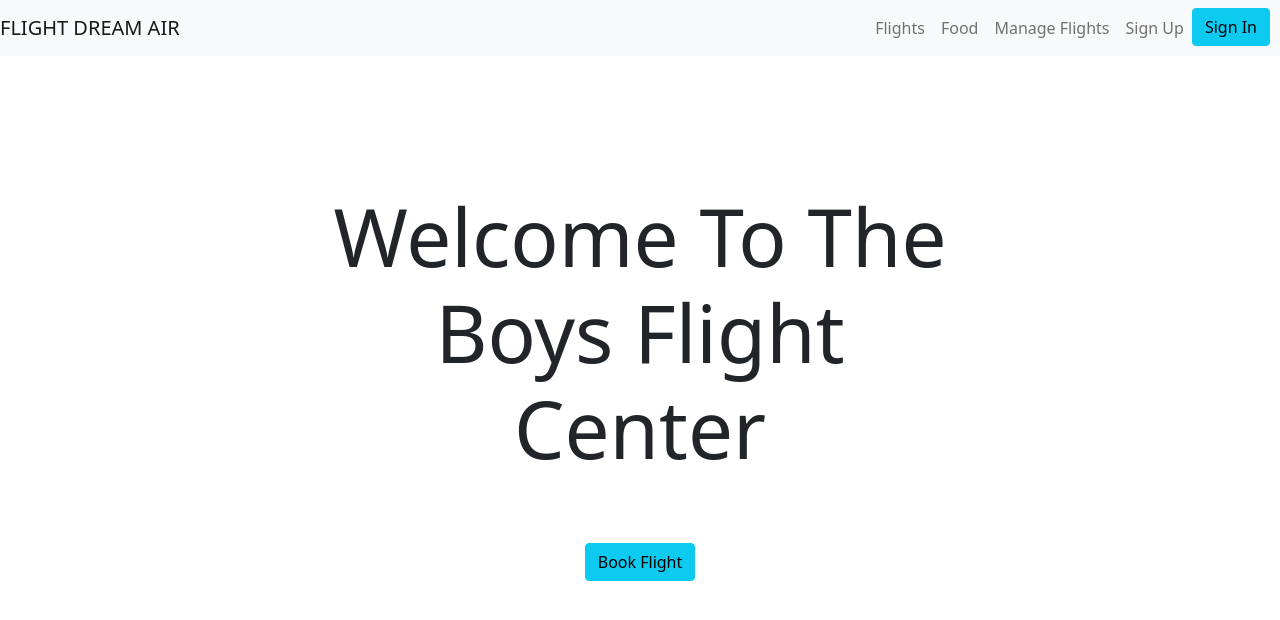
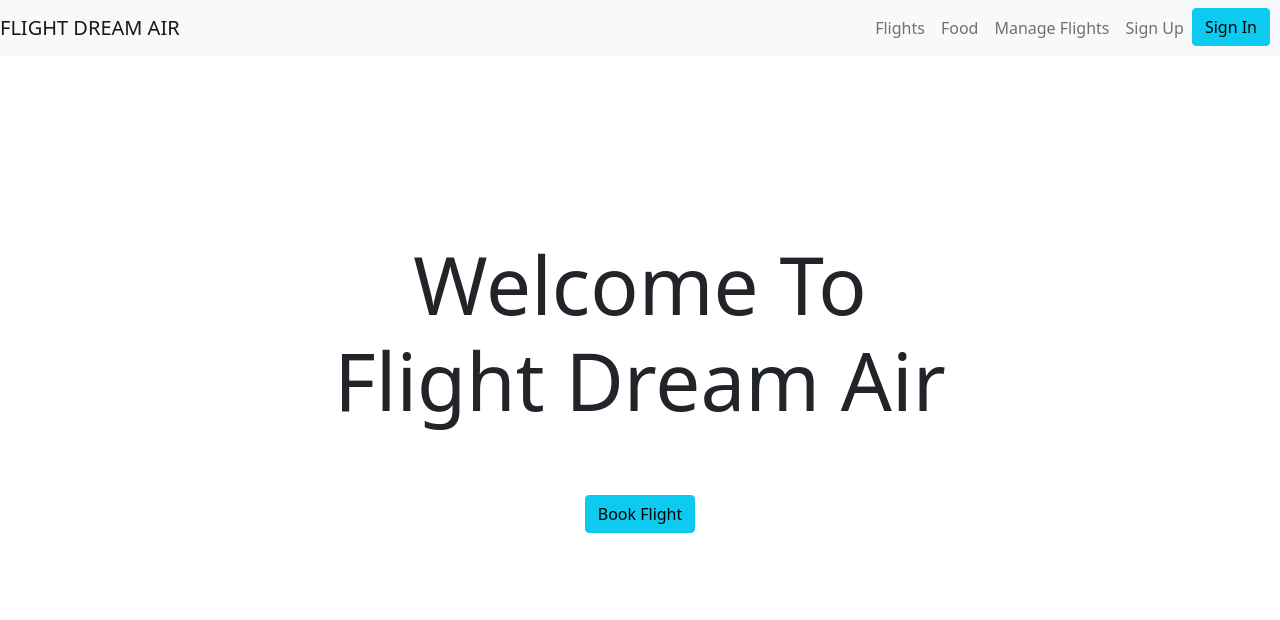
Before and after one commit to xuhayer/fbooking-site, a plain HTML site: page index.html in a window 1280 px wide. Drawn offline with nearby package versions, Linux system fonts and the light colour scheme.

Commit message:
Update index.html

```diff
--- a/index.html
+++ b/index.html
@@ -43,7 +43,7 @@
 
     <div id="welcometext" >
       <p class="display-1" >
-        Welcome To The Boys Flight Center
+        Welcome To Flight Dream Air
       </p>
       <button class="btn btn-info" type="button" onclick="window.location.href='seat.html'">Book Flight</button>
     </div>
```
